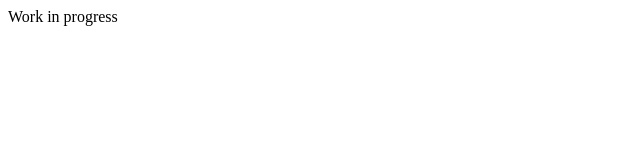
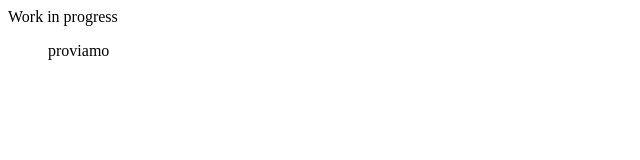
Before and after one commit to OmarBaatti/Portfolio, a plain HTML site: page index.html in a window 1280 px wide. Shown: the full height of the page, 0-640 px from the left. Drawn offline with Linux system fonts and the light colour scheme.

Commit message:
Aggiunta

```diff
--- a/index.html
+++ b/index.html
@@ -7,5 +7,8 @@
 </head>
 <body>
     Work in progress
+    <ul>
+        proviamo
+    </ul>
 </body>
 </html>
```
